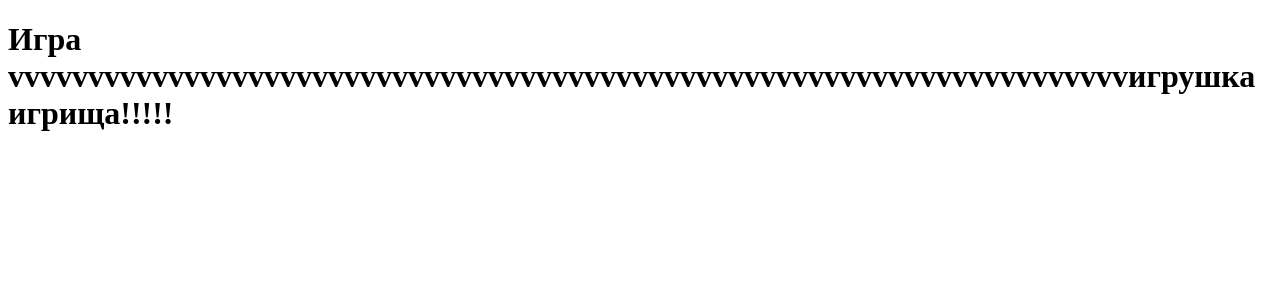
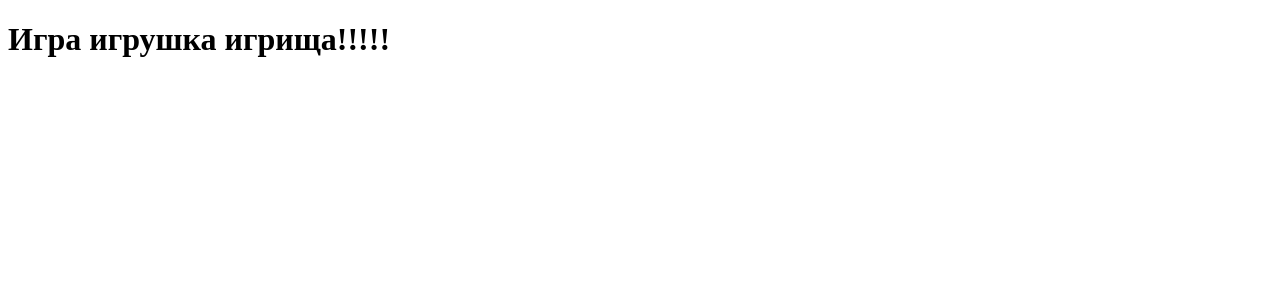
Before and after one commit to ya-praktikum-hornets/ya-praktikum-arkanoid, a React app: page / in a window 1280 px wide. Shown: the top 300 px of the page. Built offline with nearby package versions, Linux system fonts and the light colour scheme.

Commit message:
app.tsx -> functional component

```diff
--- a/src/App.tsx
+++ b/src/App.tsx
@@ -1,12 +1,10 @@
-import React, { Component } from "react";
+import React from "react";
 
-class App extends Component {
-  render() {
-    return (
-      <div>
-        <h1>Игра vvvvvvvvvvvvvvvvvvvvvvvvvvvvvvvvvvvvvvvvvvvvvvvvvvvvvvvvvvvvvvvvvvvvvvигрушка игрища!!!!!</h1>
-      </div>
-    );
-  }
+function App() {
+  return (
+    <div>
+      <h1>Игра игрушка игрища!!!!!</h1>
+    </div>
+  );
 }
 export default App;
```
